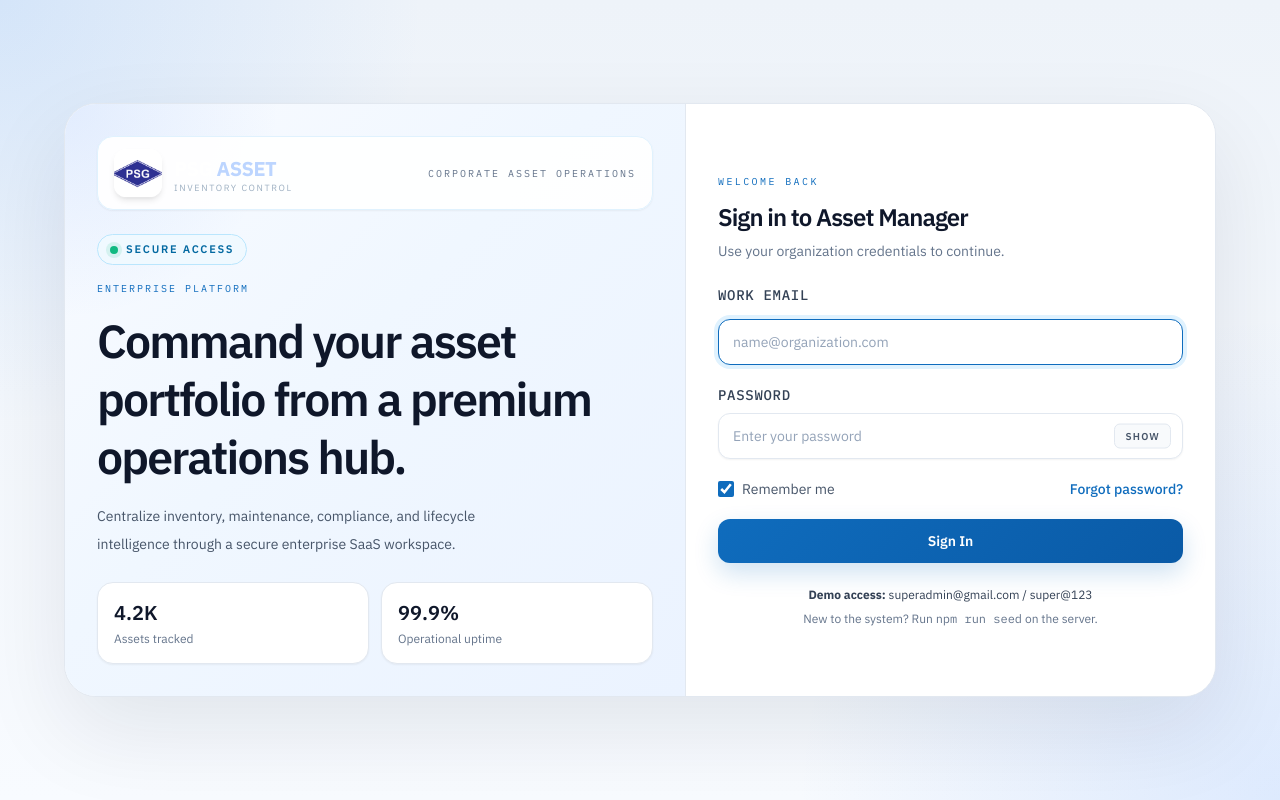
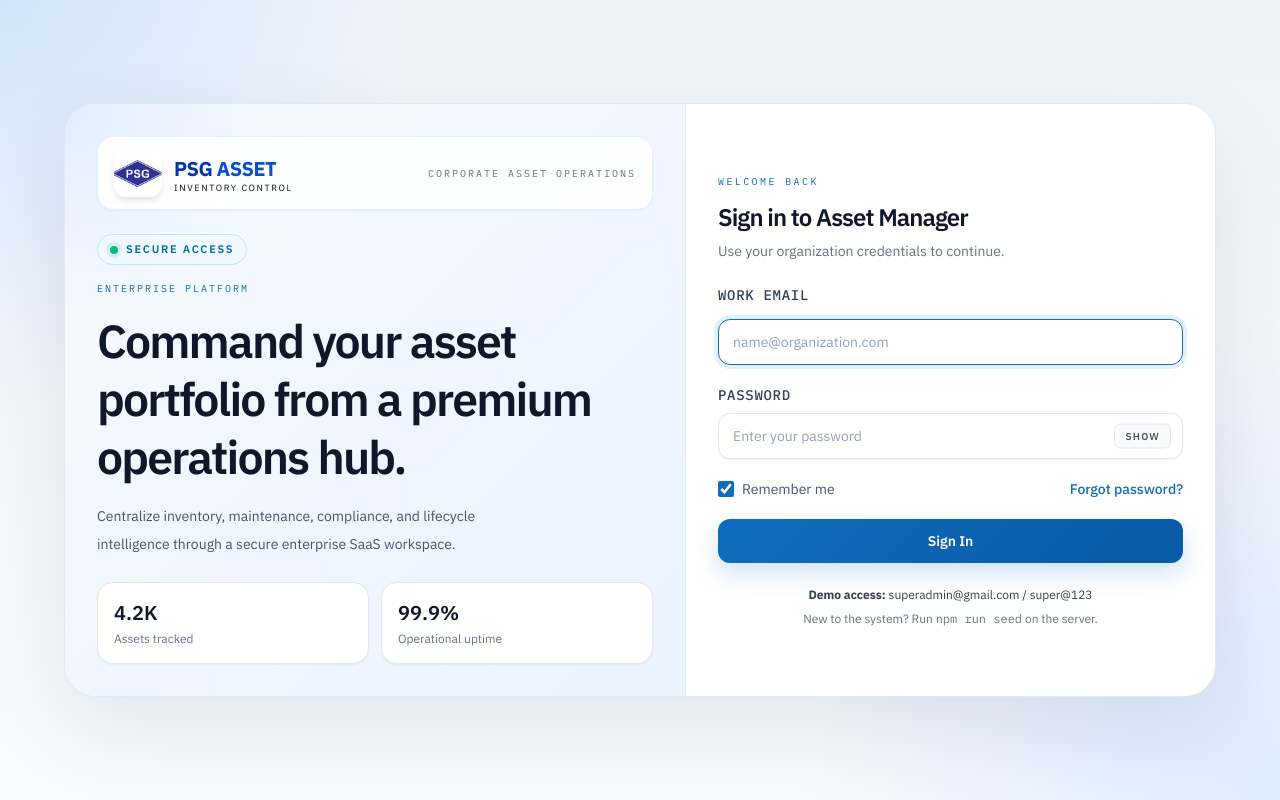
Before and after one commit to Vijay-Psgtech/Psg_asset_mgmt_frontend, a React (Vite) app: page /login in a window 1280 px wide. Built offline with nearby package versions, Linux system fonts and the light colour scheme; no server answers.

Commit message:
branc-mark color code css styling has been changed.

```diff
--- a/src/index.css
+++ b/src/index.css
@@ -264,10 +264,10 @@ button, input, textarea, select {
 .brand-mark { @apply flex items-center gap-3 text-white; animation: brand-arrive 520ms ease-out both; }
 .brand-mark-logo { @apply h-12 w-12 shrink-0 rounded-xl object-cover ring-1 ring-white/20 bg-white/10 shadow-md; }
 .brand-mark-glyph { @apply grid h-10 w-10 place-items-center rounded-lg bg-[#dbeafe] text-xl text-[#1d4ed8] shadow-sm; animation: glyph-pulse 3s ease-in-out infinite; }
-.brand-mark-copy { @apply leading-none; }
+.brand-mark-copy { @apply leading-none; color: #0536a8; }
 .brand-mark-copy strong { @apply block text-xl font-bold tracking-tight; }
-.brand-mark-copy em { @apply not-italic text-[#bcd5ff]; }
-.brand-mark-copy small { @apply block text-[9px] uppercase tracking-[0.18em] text-[#9eb0c2]; }
+.brand-mark-copy em { @apply not-italic text-[#084fca]; }
+.brand-mark-copy small { @apply block text-[9px] uppercase tracking-[0.18em] text-[#0d0d0e]; }
 .brand-mark-compact .brand-mark-logo { @apply h-10 w-10; }
 
 .login-brand .brand-mark-copy strong { @apply text-3xl; }
```
